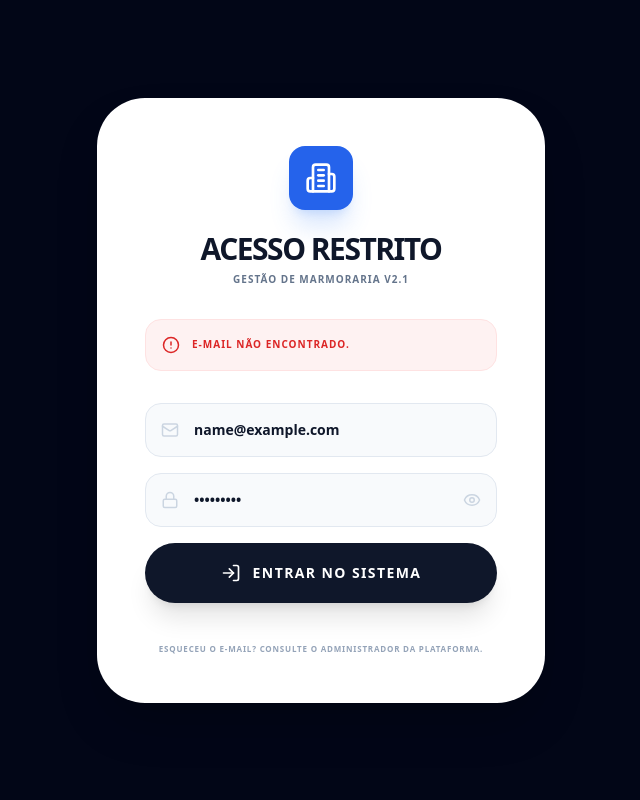
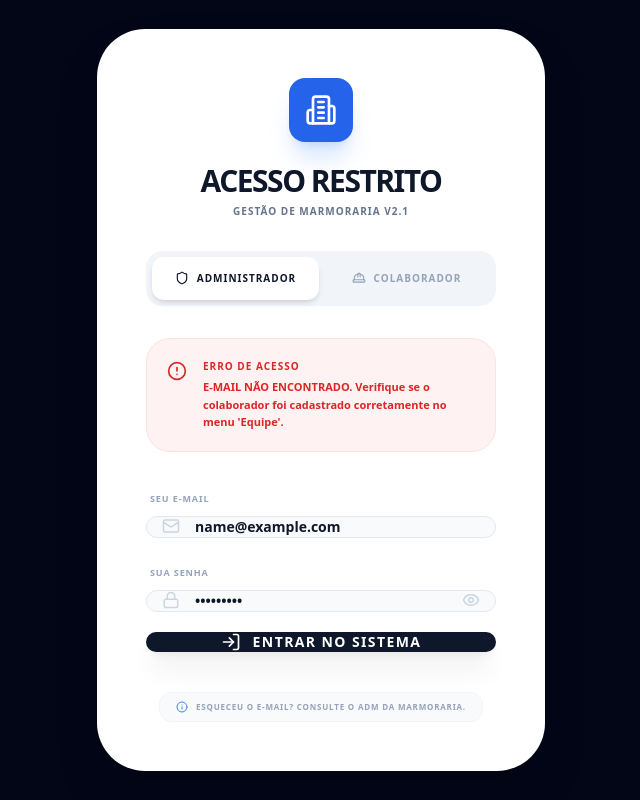
Before and after one commit to jpbatistaj12-oss/Proestoque-, a React (Vite) app: page / in a window 1280 px wide. Both pictures are taken after typing "name@example.com", "Sample123" into the empty fields and a click on the button "ENTRAR NO SISTEMA". Shown: the whole page, without its empty margins (319-959 px from the left). Built offline with nearby package versions, Linux system fonts and the light colour scheme.

Commit message:
Atualização 12/01 (10)

```diff
--- a/pages/Auth.tsx
+++ b/pages/Auth.tsx
@@ -1,8 +1,8 @@
 
 import React, { useState } from 'react';
-import { User } from '../types';
+import { User, UserRole } from '../types';
 import { login } from '../services/storageService';
-import { LogIn, Building2, Mail, Lock, Eye, EyeOff, AlertCircle } from 'lucide-react';
+import { LogIn, Building2, Mail, Lock, Eye, EyeOff, AlertCircle, Shield, HardHat, Info } from 'lucide-react';
 
 interface AuthProps {
   onLogin: (user: User) => void;
@@ -14,6 +14,7 @@ const Auth: React.FC<AuthProps> = ({ onLogin }) => {
   const [showPassword, setShowPassword] = useState(false);
   const [error, setError] = useState<string | null>(null);
   const [loading, setLoading] = useState(false);
+  const [activeRole, setActiveRole] = useState<UserRole>(UserRole.ADMIN);
 
   const handleSubmit = (e: React.FormEvent) => {
     e.preventDefault();
@@ -26,7 +27,7 @@ const Auth: React.FC<AuthProps> = ({ onLogin }) => {
         return setError('E-mail e senha são obrigatórios.');
       }
 
-      const user = login(email, password);
+      const user = login(email, password, activeRole);
       if (user) {
         onLogin(user);
       }
@@ -39,7 +40,7 @@ const Auth: React.FC<AuthProps> = ({ onLogin }) => {
 
   return (
     <div className="min-h-screen bg-slate-950 flex items-center justify-center p-4">
-      <div className="w-full max-w-md bg-white rounded-[3rem] shadow-2xl overflow-hidden p-8 sm:p-12 space-y-8 animate-popIn">
+      <div className="w-full max-w-md bg-white rounded-[3rem] shadow-2xl overflow-hidden p-8 sm:p-12 space-y-8 animate-popIn border border-white/10">
         <div className="text-center space-y-2">
           <div className="bg-blue-600 w-16 h-16 rounded-2xl flex items-center justify-center mx-auto mb-6 shadow-xl shadow-blue-500/20">
             <Building2 className="text-white" size={32} />
@@ -52,34 +53,56 @@ const Auth: React.FC<AuthProps> = ({ onLogin }) => {
           </p>
         </div>
 
+        {/* Seletor de Perfil (Administrador vs Operador) */}
+        <div className="flex bg-slate-100 p-1.5 rounded-2xl gap-1">
+           <button
+             onClick={() => { setActiveRole(UserRole.ADMIN); setError(null); }}
+             className={`flex-1 py-3.5 rounded-xl font-black text-[10px] uppercase tracking-widest flex items-center justify-center gap-2 transition-all ${activeRole === UserRole.ADMIN ? 'bg-white text-slate-900 shadow-md' : 'text-slate-400 hover:text-slate-600'}`}
+           >
+             <Shield size={14} /> Administrador
+           </button>
+           <button
+             onClick={() => { setActiveRole(UserRole.OPERATOR); setError(null); }}
+             className={`flex-1 py-3.5 rounded-xl font-black text-[10px] uppercase tracking-widest flex items-center justify-center gap-2 transition-all ${activeRole === UserRole.OPERATOR ? 'bg-white text-slate-900 shadow-md' : 'text-slate-400 hover:text-slate-600'}`}
+           >
+             <HardHat size={14} /> Colaborador
+           </button>
+        </div>
+
         {error && (
-          <div className="p-4 bg-red-50 border border-red-100 text-red-600 rounded-2xl flex gap-3 animate-shake">
-            <AlertCircle className="shrink-0" size={18} />
-            <span className="text-[10px] font-black uppercase tracking-widest leading-relaxed">
-              {error}
-            </span>
+          <div className="p-5 bg-red-50 border border-red-100 text-red-600 rounded-3xl flex items-start gap-4 animate-shake">
+            <AlertCircle className="shrink-0 mt-0.5" size={20} />
+            <div className="space-y-1">
+               <p className="text-[10px] font-black uppercase tracking-widest">Erro de Acesso</p>
+               <p className="text-[11px] font-bold leading-relaxed">{error}</p>
+            </div>
           </div>
         )}
 
-        <form onSubmit={handleSubmit} className="space-y-4">
+        <form onSubmit={handleSubmit} className="space-y-5">
+          <div className="space-y-1.5">
+            <label className="text-[9px] font-black text-slate-400 uppercase tracking-widest ml-1">Seu E-mail</label>
             <div className="relative">
               <Mail className="absolute left-4 top-1/2 -translate-y-1/2 text-slate-300" size={18} />
               <input
                 type="email"
                 placeholder="exemplo@gmail.com"
-              className="w-full pl-12 pr-4 py-4 bg-slate-50 border border-slate-200 rounded-2xl focus:border-blue-500 font-bold transition-all outline-none text-slate-900 text-sm"
+                className="w-full pl-12 pr-4 py-4.5 bg-slate-50 border border-slate-200 rounded-2xl focus:border-blue-500 focus:ring-4 focus:ring-blue-500/5 font-bold transition-all outline-none text-slate-900 text-sm"
                 value={email}
                 onChange={(e) => setEmail(e.target.value)}
                 disabled={loading}
               />
             </div>
+          </div>
 
+          <div className="space-y-1.5">
+            <label className="text-[9px] font-black text-slate-400 uppercase tracking-widest ml-1">Sua Senha</label>
             <div className="relative">
               <Lock className="absolute left-4 top-1/2 -translate-y-1/2 text-slate-300" size={18} />
               <input
                 type={showPassword ? "text" : "password"}
-              placeholder="Senha de acesso"
-              className="w-full pl-12 pr-12 py-4 bg-slate-50 border border-slate-200 rounded-2xl focus:border-blue-500 font-bold transition-all outline-none text-slate-900 text-sm"
+                placeholder="Digite sua senha"
+                className="w-full pl-12 pr-12 py-4.5 bg-slate-50 border border-slate-200 rounded-2xl focus:border-blue-500 focus:ring-4 focus:ring-blue-500/5 font-bold transition-all outline-none text-slate-900 text-sm"
                 value={password}
                 onChange={(e) => setPassword(e.target.value)}
                 disabled={loading}
@@ -92,20 +115,24 @@ const Auth: React.FC<AuthProps> = ({ onLogin }) => {
                 {showPassword ? <EyeOff size={18} /> : <Eye size={18} />}
               </button>
             </div>
+          </div>
 
           <button
             type="submit"
             disabled={loading}
-            className={`w-full bg-slate-900 text-white py-5 rounded-[2rem] font-black flex items-center justify-center gap-3 transition-all shadow-xl active:scale-95 mt-6 uppercase tracking-widest text-sm ${loading ? 'opacity-50' : 'hover:bg-blue-600'}`}
+            className={`w-full bg-slate-900 text-white py-5.5 rounded-[2rem] font-black flex items-center justify-center gap-3 transition-all shadow-xl active:scale-95 mt-6 uppercase tracking-widest text-sm ${loading ? 'opacity-50' : 'hover:bg-blue-600'}`}
           >
-            {loading ? <div className="w-5 h-5 border-2 border-white/30 border-t-white rounded-full animate-spin"></div> : <><LogIn size={20} /> Entrar no Sistema</>}
+            {loading ? <div className="w-5 h-5 border-2 border-white/30 border-t-white rounded-full animate-spin"></div> : <><LogIn size={20} /> ENTRAR NO SISTEMA</>}
           </button>
         </form>
 
         <div className="text-center pt-2">
+           <div className="inline-flex items-center gap-2 px-4 py-2 bg-slate-50 rounded-xl border border-slate-100">
+             <Info size={12} className="text-blue-500" />
              <p className="text-[8px] text-slate-400 font-black uppercase tracking-widest">
-             Esqueceu o e-mail? Consulte o administrador da plataforma.
+               Esqueceu o e-mail? Consulte o ADM da marmoraria.
              </p>
+           </div>
         </div>
       </div>
     </div>
--- a/services/storageService.ts
+++ b/services/storageService.ts
@@ -12,6 +12,9 @@ const KEYS = {
   SESSION: 'marm_active_session'
 };
 
+/**
+ * Normaliza e-mails para evitar erros de espaços ou letras maiúsculas.
+ */
 const normalizeString = (str: string | undefined) => str ? str.trim().toLowerCase() : '';
 
 export const getCurrentUser = (): User | null => {
@@ -19,10 +22,11 @@ export const getCurrentUser = (): User | null => {
   return session ? JSON.parse(session) : null;
 };
 
-export const login = (email: string, password?: string): User | null => {
+export const login = (email: string, password?: string, preferredRole?: UserRole): User | null => {
   const cleanEmail = normalizeString(email);
   const cleanPassword = (password || '').trim();
 
+  // Login de Super Admin da plataforma
   if (cleanEmail === 'admin@marmoraria.control' && cleanPassword === 'marm@2025') {
     const superAdmin: User = {
       id: 'SUPER-001',
@@ -36,16 +40,41 @@ export const login = (email: string, password?: string): User | null => {
   }
 
   const users: StoredUser[] = JSON.parse(localStorage.getItem(KEYS.USERS) || '[]');
+
+  // Busca o usuário comparando os e-mails normalizados
   const user = users.find(u => normalizeString(u.email) === cleanEmail);
 
-  if (!user) throw new Error("E-MAIL NÃO ENCONTRADO.");
-  if (user.password !== cleanPassword) throw new Error("SENHA INCORRETA.");
+  if (!user) {
+    // LOG DE DEPURAÇÃO PARA O USUÁRIO (Visível no F12)
+    console.group("Erro de Login: E-mail não encontrado");
+    console.warn("E-mail digitado:", cleanEmail);
+    console.log("E-mails cadastrados no sistema:");
+    console.table(users.map(u => ({ nome: u.name, email_no_banco: u.email, role: u.role })));
+    console.groupEnd();
+    throw new Error("E-MAIL NÃO ENCONTRADO. Verifique se o colaborador foi cadastrado corretamente no menu 'Equipe'.");
+  }
+
+  // Validação de Perfil (Se o usuário selecionou Admin mas é Operador, avisamos)
+  if (preferredRole && user.role !== preferredRole && user.role !== UserRole.SUPER_ADMIN) {
+    const roleName = preferredRole === UserRole.ADMIN ? 'Administrador' : 'Colaborador/Operador';
+    throw new Error(`Este e-mail está cadastrado, mas não possui perfil de ${roleName}.`);
+  }
+
+  // Comparação de senha
+  if (user.password !== cleanPassword) {
+    throw new Error("SENHA INCORRETA. Verifique se o Caps Lock está ligado.");
+  }
 
   const companies: Company[] = JSON.parse(localStorage.getItem(KEYS.COMPANIES) || '[]');
   const company = companies.find(c => c.id === user.companyId);
 
-  if (!company && user.role !== UserRole.SUPER_ADMIN) throw new Error("Empresa não vinculada.");
-  if (company && company.status === CompanyStatus.SUSPENDED) throw new Error("Acesso suspenso.");
+  if (!company && user.role !== UserRole.SUPER_ADMIN) {
+    throw new Error("ERRO CRÍTICO: Empresa não encontrada para este usuário.");
+  }
+
+  if (company && company.status === CompanyStatus.SUSPENDED) {
+    throw new Error("ACESSO SUSPENSO. Entre em contato com a administração da plataforma.");
+  }
 
   const { password: _, ...userWithoutPassword } = user;
   localStorage.setItem(KEYS.SESSION, JSON.stringify(userWithoutPassword));
@@ -62,12 +91,16 @@ export const addTeamMember = (name: string, email: string, role: UserRole, compa
   const users = JSON.parse(localStorage.getItem(KEYS.USERS) || '[]');
 
   if (users.some((u: StoredUser) => normalizeString(u.email) === cleanEmail)) {
-    throw new Error("E-mail já cadastrado na equipe.");
+    throw new Error("Este e-mail já está sendo utilizado por outro colaborador.");
   }
 
   const newUser: StoredUser = {
     id: `USR-${Math.random().toString(36).substr(2, 5).toUpperCase()}`,
-    name: name.trim(), email: cleanEmail, role, companyId, password: (password || 'marm123').trim()
+    name: name.trim(),
+    email: cleanEmail, // Salva sempre em minúsculo e limpo
+    role,
+    companyId,
+    password: (password || 'marm123').trim()
   };
   users.push(newUser);
   localStorage.setItem(KEYS.USERS, JSON.stringify(users));
@@ -78,12 +111,12 @@ export const updateTeamMemberCredentials = (userId: string, companyId: string, u
   const index = users.findIndex(u => u.id === userId && u.companyId === companyId);
 
   if (index >= 0) {
-    // Se estiver alterando e-mail, verifica se já existe em outro usuário
     if (updates.email) {
       const cleanEmail = normalizeString(updates.email);
       if (users.some((u, i) => i !== index && normalizeString(u.email) === cleanEmail)) {
-        throw new Error("Este novo e-mail já está sendo usado por outra pessoa.");
+        throw new Error("Este novo e-mail já está sendo usado.");
       }
+      updates.email = cleanEmail;
     }
 
     users[index] = { ...users[index], ...updates };
```
Lines whose indentation alone changed are shown as unchanged.
